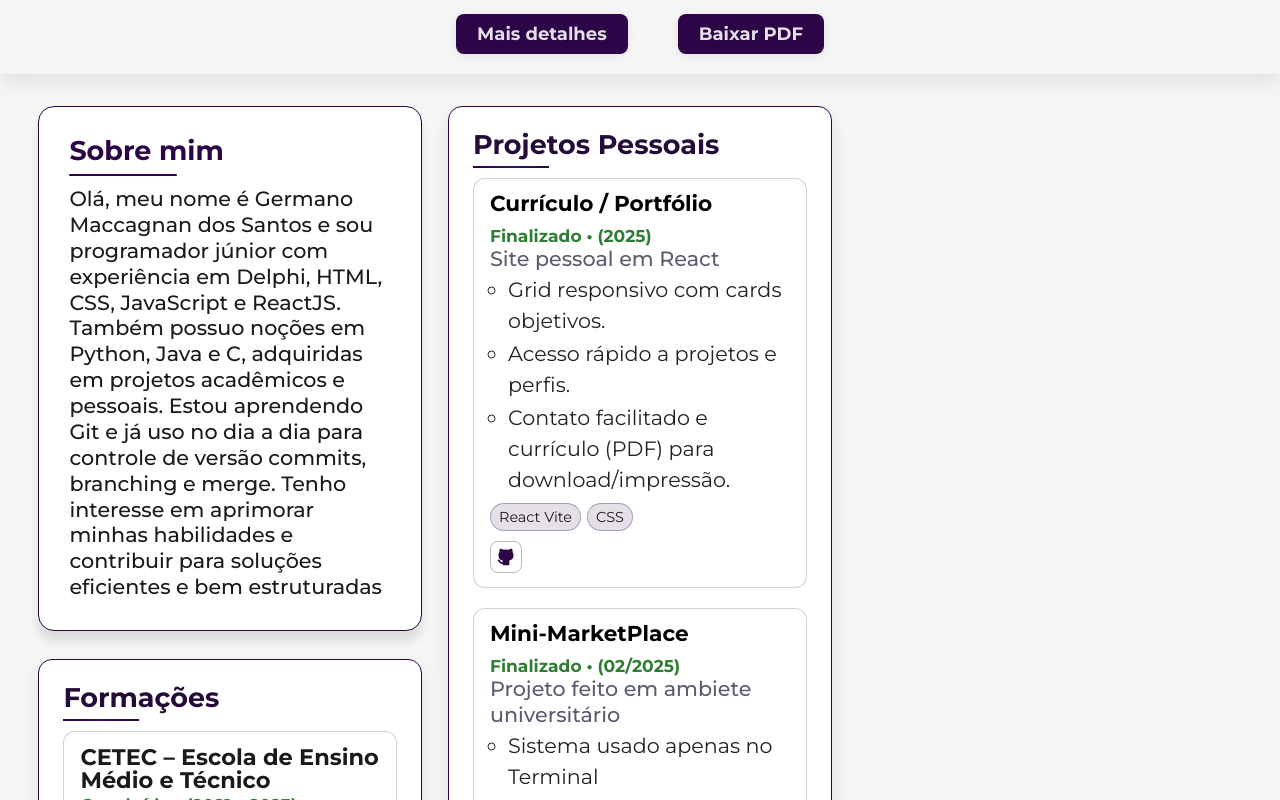
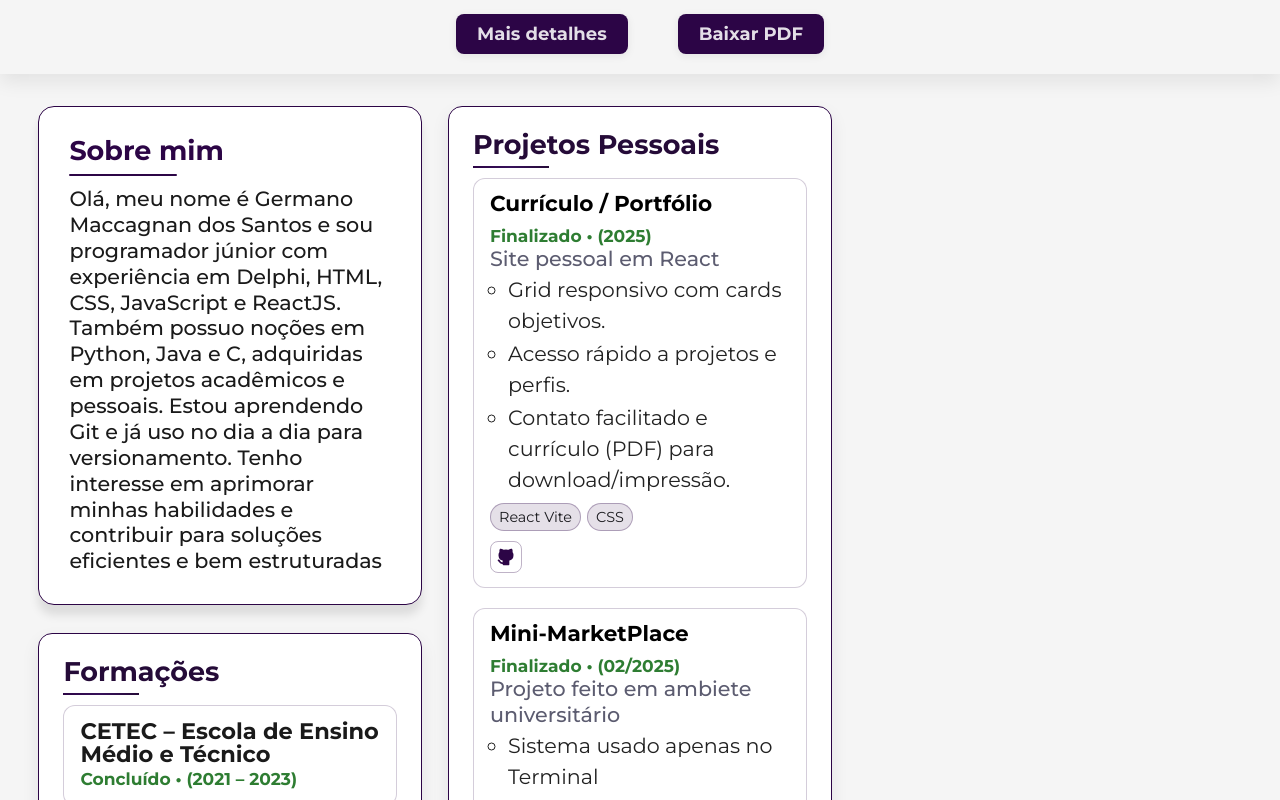
Before and after one commit to GerMacca/My-Resume, a React (Vite) app: page / in a window 1280 px wide. Shown: the part 661-1461 px from the top of the page. Built offline with nearby package versions, Linux system fonts and the light colour scheme; some icons are missing.

Commit message:
only text ajusts

```diff
--- a/src/Components/Header/Card/Card.css
+++ b/src/Components/Header/Card/Card.css
@@ -146,6 +146,9 @@ img{ user-select: none; }
   .half h3{ font-size: 28px; }
   .half p{ font-size: 16px; }
   img{ width: 180px; }
+  .scroll-container{
+    max-height: 80vh;
+  }
 }
 
 .pulse{ animation: pulse 2.5s ease-in-out infinite; }
--- a/src/Components/MainContent/AboutMe/AboutMe.jsx
+++ b/src/Components/MainContent/AboutMe/AboutMe.jsx
@@ -9,7 +9,7 @@ export default function AboutMe() {
                     <span className='line'></span>
                     <p>Olá, meu nome é Germano Maccagnan dos Santos e sou programador júnior com experiência em Delphi, HTML, CSS, JavaScript e ReactJS.
                         Também possuo noções em Python, Java e C, adquiridas em projetos acadêmicos e pessoais. Estou aprendendo Git e já uso no dia a dia
-                        para controle de versão commits, branching e merge. Tenho interesse em aprimorar minhas habilidades e contribuir
+                        para versionamento. Tenho interesse em aprimorar minhas habilidades e contribuir
                         para soluções eficientes e bem estruturadas</p>
                 </div>
             </section>
```
